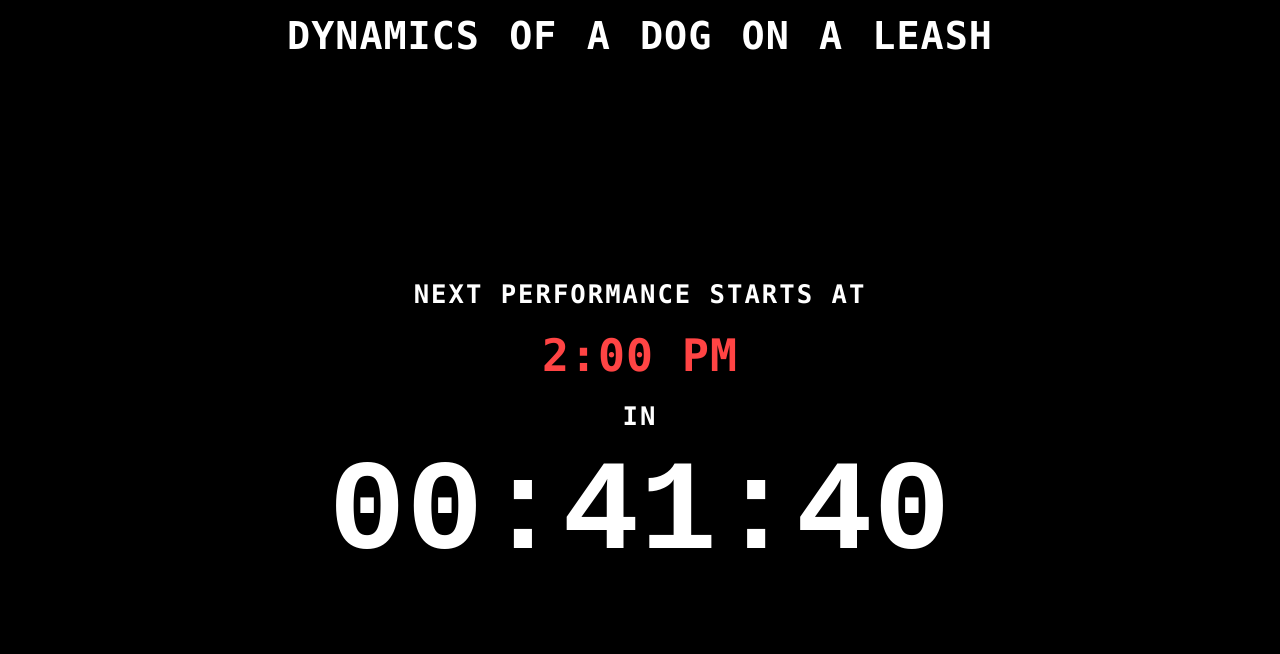
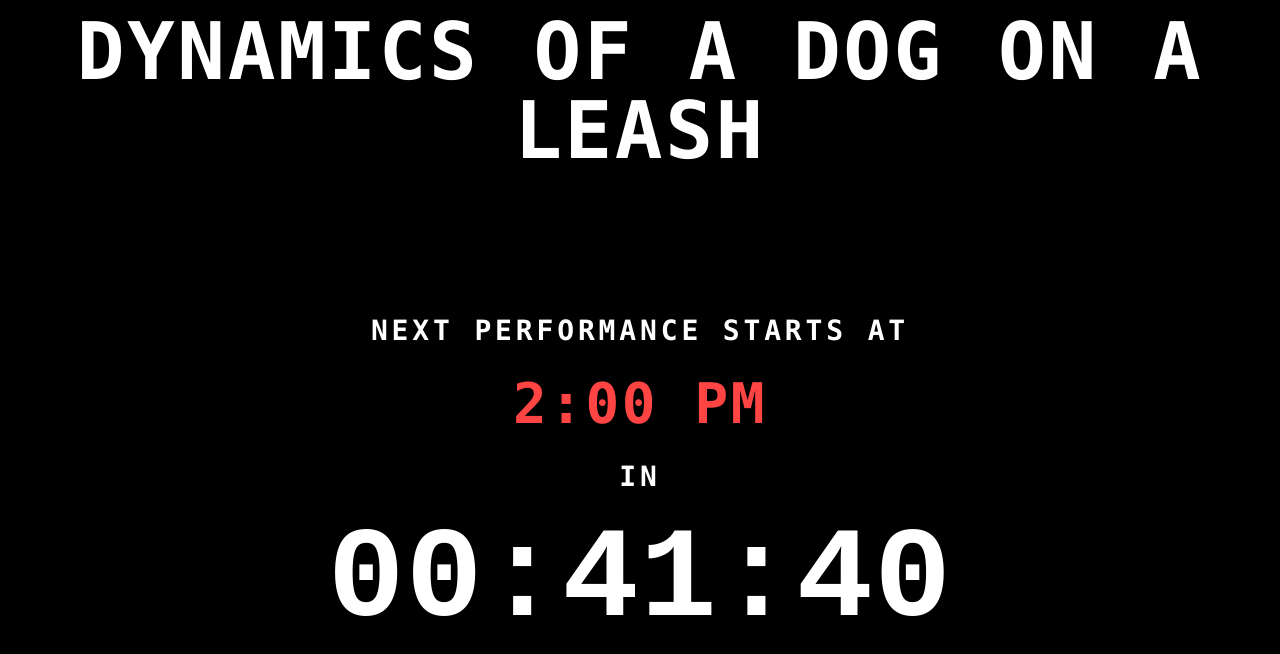
Before and after one commit to JE6HBC/exhibitionDemoScheduleCountdown, a website: page index.html in a window 1280 px wide. Drawn offline with Linux system fonts and the light colour scheme.

Commit message:
Full-width title with maximized content layout

```diff
--- a/index.html
+++ b/index.html
@@ -18,8 +18,7 @@
             height: 100vh;
             margin: 0;
             padding: 0;
-            overflow-x: hidden;
-            overflow-y: auto;
+            overflow: hidden;
             position: relative;
             display: flex;
             flex-direction: column;
@@ -42,26 +41,28 @@
             display: flex;
             flex-direction: column;
             height: 100vh;
-            padding: 20px 40px;
+            padding: 1.5vh 2vw;
         }
 
         .header {
-            flex: 0 0 auto;
-            margin-bottom: 15px;
+            flex: 0 0 15vh;
+            display: flex;
+            align-items: center;
+            justify-content: center;
             text-align: center;
         }
 
         .title {
-            font-size: 8vw;
+            font-size: 6.5vw;
             font-weight: 900;
             text-transform: uppercase;
-            letter-spacing: 0.3vw;
+            letter-spacing: 0.2vw;
             margin: 0;
             color: #ffffff;
             text-align: center;
-            line-height: 1.1;
+            line-height: 1;
             max-width: 100%;
-            word-spacing: 0.4vw;
+            word-spacing: 0.3vw;
         }
 
         .main-display {
@@ -70,47 +71,48 @@
             flex-direction: column;
             justify-content: center;
             align-items: center;
-            gap: 1.2rem;
+            gap: 3vh;
+            padding: 2vh 0;
         }
 
         .next-performance-label {
-            font-size: 2rem;
+            font-size: 3.5vh;
             color: #ffffff;
             text-transform: uppercase;
-            letter-spacing: 3px;
+            letter-spacing: 0.3vw;
             font-weight: 600;
             text-align: center;
             margin: 0;
         }
 
         .schedule-info {
-            font-size: 3.5rem;
+            font-size: 8vh;
             color: #ff4444;
             font-weight: 600;
             text-align: center;
             margin: 0;
-            letter-spacing: 1px;
+            letter-spacing: 0.2vw;
         }
 
         .countdown-label {
-            font-size: 2rem;
+            font-size: 3.5vh;
             color: #ffffff;
             text-transform: uppercase;
-            letter-spacing: 2px;
+            letter-spacing: 0.3vw;
             font-weight: 600;
             text-align: center;
             margin: 0;
         }
 
         .countdown {
-            font-size: 12rem;
+            font-size: 18vh;
             font-weight: 900;
             color: #ffffff;
             font-family: 'Courier New', monospace;
             text-align: center;
             margin: 0;
             line-height: 1;
-            letter-spacing: 1px;
+            letter-spacing: 0.1vw;
         }
 
         .glitch {
@@ -126,56 +128,16 @@
             100% { transform: translate(0); }
         }
 
-        /* Optimize for Full HD (1920x1080) exhibition displays */
-        @media (max-height: 1080px) {
-            .container {
-                padding: 15px 30px;
+        /* Ensure full HD compatibility - maintain proportions */
+        @media (max-height: 1080px) and (max-width: 1920px) {
+            .title {
+                font-size: 6.2vw;
             }
-            .main-display {
-                gap: 1.5rem;
-            }
-            .title {
-                font-size: 2.8rem;
-            }
-            .next-performance-label {
-                font-size: 1.8rem;
+            .countdown {
+                font-size: 16vh;
             }
             .schedule-info {
-                font-size: 3rem;
-            }
-            .countdown-label {
-                font-size: 1.8rem;
-            }
-            .countdown {
-                font-size: 10rem;
-            }
-        }
-
-        /* Smaller screen adjustments */
-        @media (max-width: 1600px) {
-            .container {
-                padding: 15px 25px;
-            }
-            .title {
-                font-size: 2.4rem;
-                letter-spacing: 1px;
-            }
-            .next-performance-label {
-                font-size: 1.6rem;
-                letter-spacing: 2px;
-            }
-            .schedule-info {
-                font-size: 2.8rem;
-            }
-            .countdown-label {
-                font-size: 1.6rem;
-                letter-spacing: 2px;
-            }
-            .countdown {
-                font-size: 8rem;
-            }
-            .main-display {
-                gap: 1.2rem;
+                font-size: 7vh;
             }
         }
 
@@ -306,8 +268,7 @@
 
             const timeString = nextDemo.toLocaleTimeString('en-US', {
                 hour: 'numeric',
-                minute: '2-digit',
-                hour12: true
+                minute: '2-digit'
             });
 
             document.getElementById('scheduleInfo').textContent = timeString;
```
